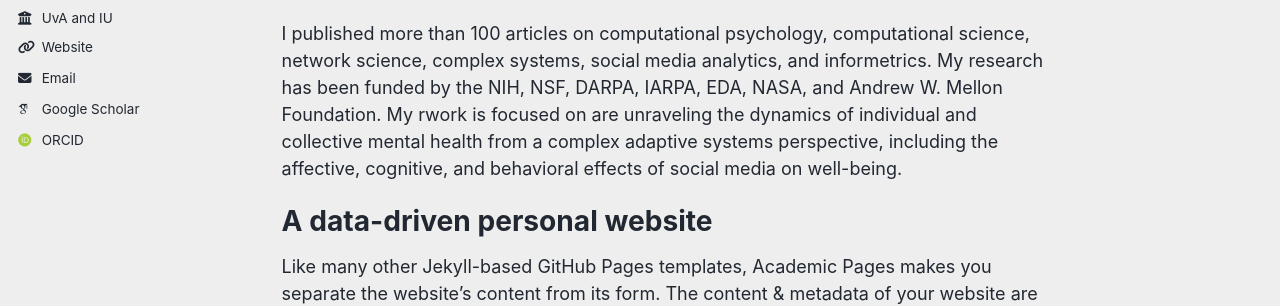
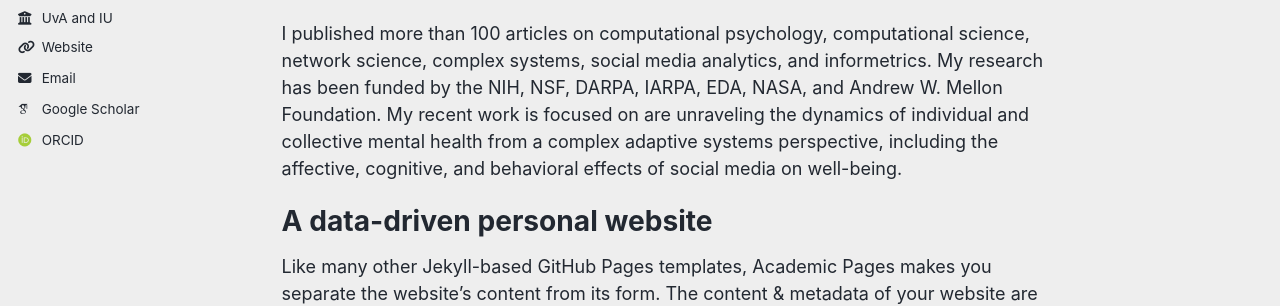
Before and after one commit to jbollen/jbollen.github.io, a Jekyll site: the page built from _pages/about.md, in a window 1280 px wide and 900 px high. Shown: the part 417-723 px from the top of the window. Built offline with Jekyll 4.4.1, drawn with Linux system fonts in a browser that asks for light colours; some web fonts are replaced; a script bundle is joined from its source files by our own code; library files that are not in the unit come from our copies.

Commit message:
Update about.md

```diff
--- a/_pages/about.md
+++ b/_pages/about.md
@@ -9,7 +9,7 @@ redirect_from:
 
 I am a Professor of Simulation of Complex Adaptive Systems at the University of Amsterdam 🌷🇳🇱 and Professor of Informatics and Cognitive Science at Indiana University Bloomington 🌽🇺🇸. I served as Informatics department chair at Indiana University where I am also the director of the Center for Social and Biomedical Complexity at Indiana University. I am a member of the board of directors of the center for Urban Mental Health, director of the SOCIAL lab at Indiana University, and a SparCs fellow at the Wageningen University and Research. I was formerly a staff scientist at the Los Alamos National Laboratory and an Assistant Professor at the Department of Computer Science of Old Dominion University in Virginia. I have a PhD in Experimental Psychology from the Vrije Universiteit Brussel (2001)🇧🇪.
 
-I published more than 100 articles on computational psychology, computational science, network science, complex systems, social media analytics, and informetrics. My research has been funded by the NIH, NSF, DARPA, IARPA, EDA, NASA, and Andrew W. Mellon Foundation. My rwork is focused on are unraveling the dynamics of individual and collective mental health from a complex adaptive systems perspective, including the affective, cognitive, and behavioral effects of social media on well-being.
+I published more than 100 articles on computational psychology, computational science, network science, complex systems, social media analytics, and informetrics. My research has been funded by the NIH, NSF, DARPA, IARPA, EDA, NASA, and Andrew W. Mellon Foundation. My recent work is focused on are unraveling the dynamics of individual and collective mental health from a complex adaptive systems perspective, including the affective, cognitive, and behavioral effects of social media on well-being.
 
 A data-driven personal website
 ======
```
